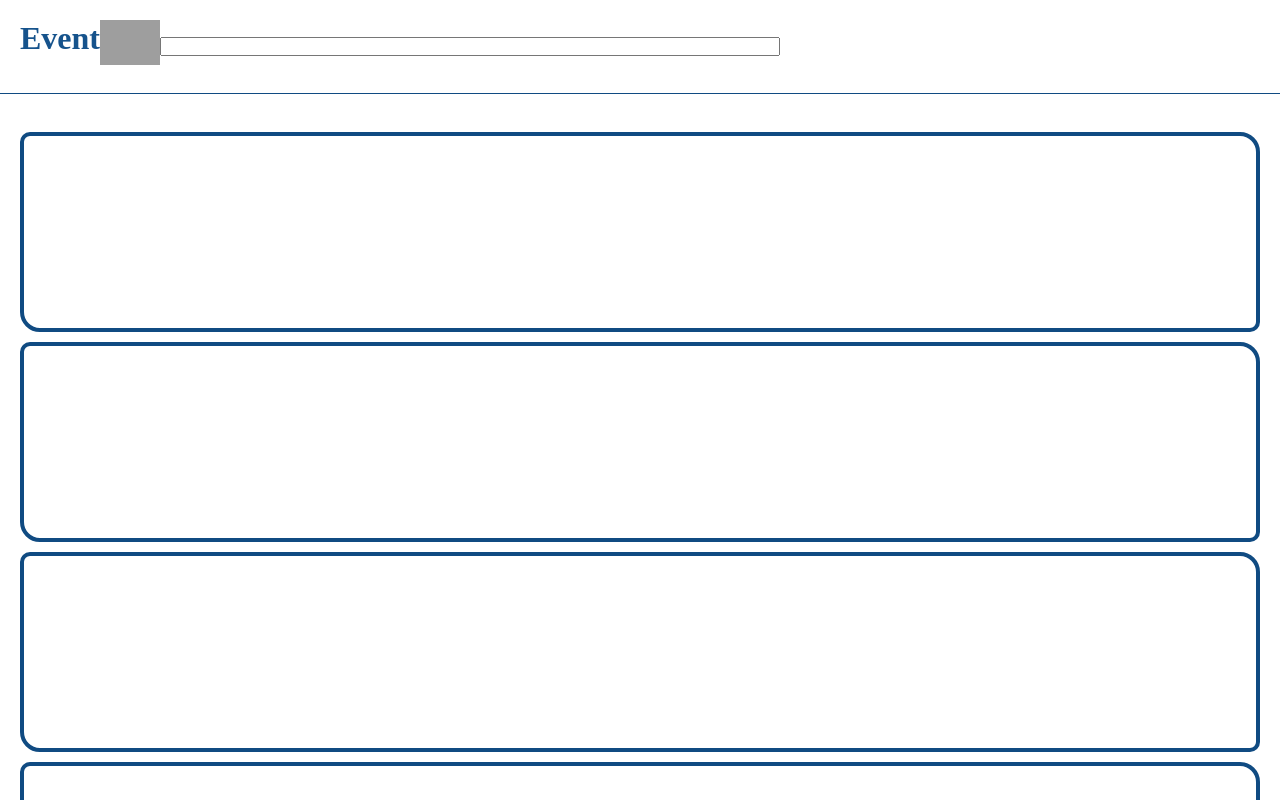
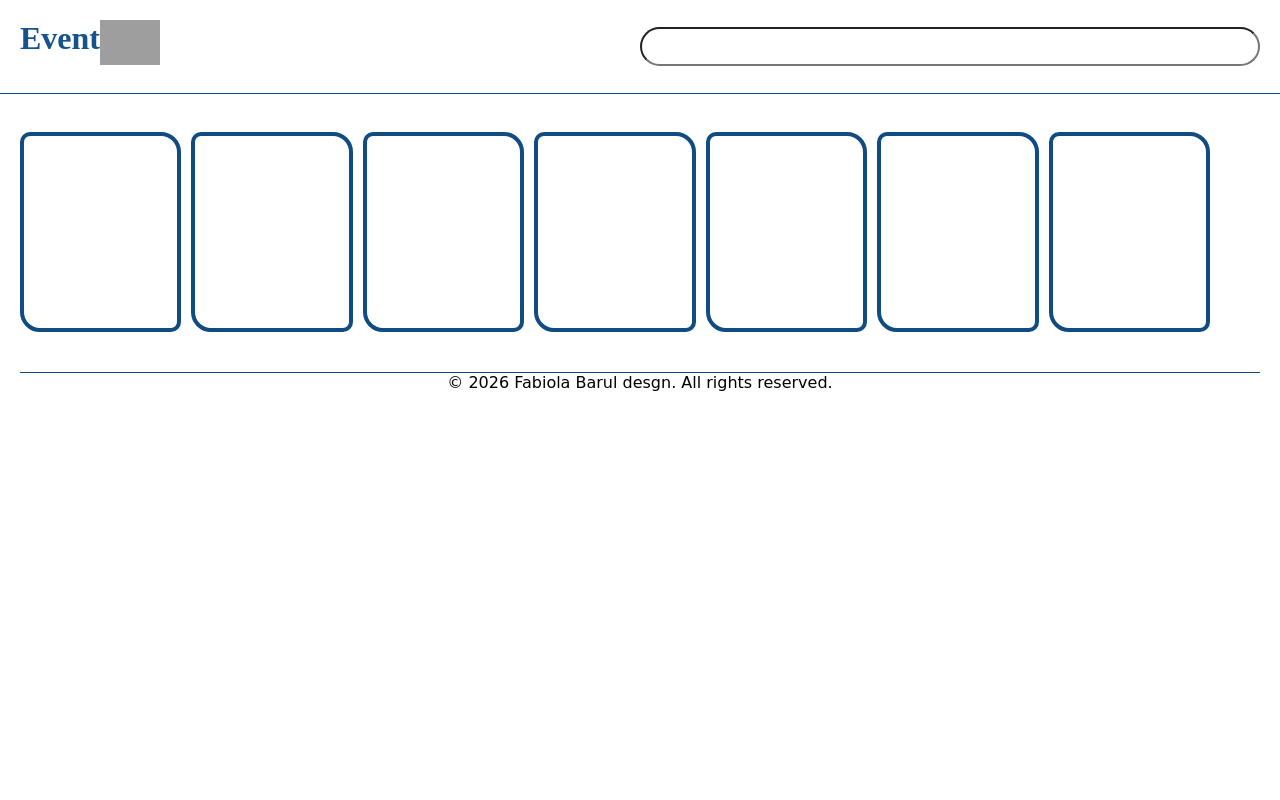
Before and after one commit to Fabiola971/adataviz, a website: page index.html in a window 1280 px wide. Shown: the top 800 px of the page. Drawn offline with Linux system fonts and the light colour scheme; grey boxes are pictures that could not be loaded; a web font is replaced by a local one.

```diff
--- a/style.css
+++ b/style.css
@@ -30,6 +30,7 @@ ul{
 
 .nav-links li:last-of-type{
     width: 50%;
+    margin-left: auto;
 }
 
 .nav-links #input-search{
@@ -49,9 +50,44 @@ ul{
    gap: 10px;
 }
 
+.datas-container li{
+    margin-bottom: 10px;
+}
+
 .box{
     width: 100%;
     border: 4px solid #104b82;
     border-radius: 10px 20px;
     height: 200px;
+    padding: 10px;
 }
+
+@media (min-width:768px){
+
+    header{
+        display: flex;
+        justify-content: center;
+    }
+
+    #box-container{
+        flex-direction: row;
+        width: 100%;
+    }
+
+    .box{
+        /* width: 50%; */
+    }
+
+}
+
+@media (min-width:1024px){
+    header{
+        display:block;
+    }
+
+    .nav-links #input-search{
+        padding: 10px;
+        border-radius: 20px;
+    }
+
+}
```
